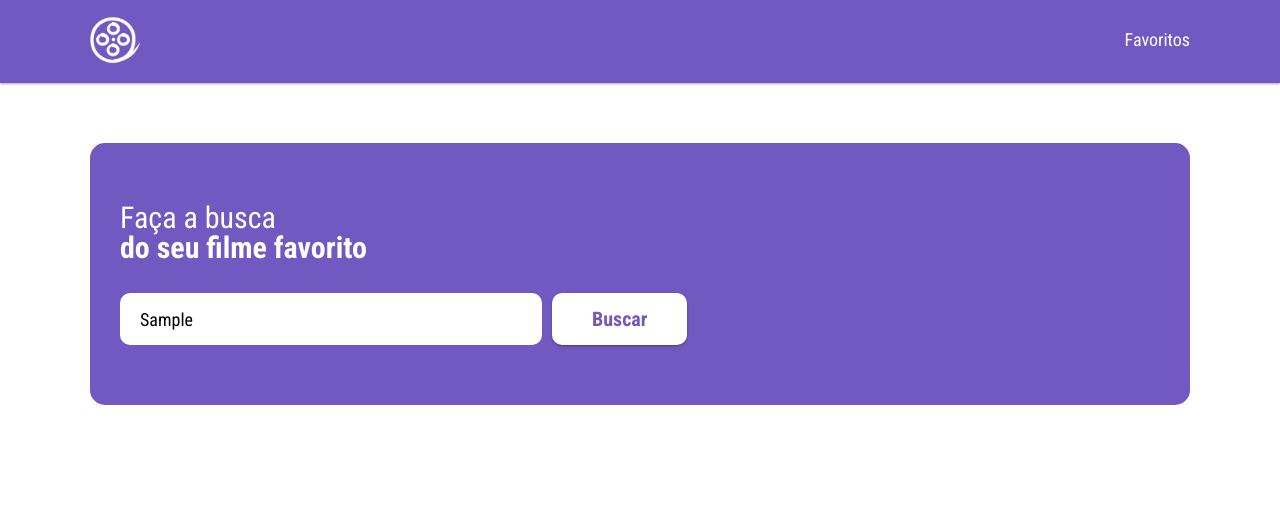
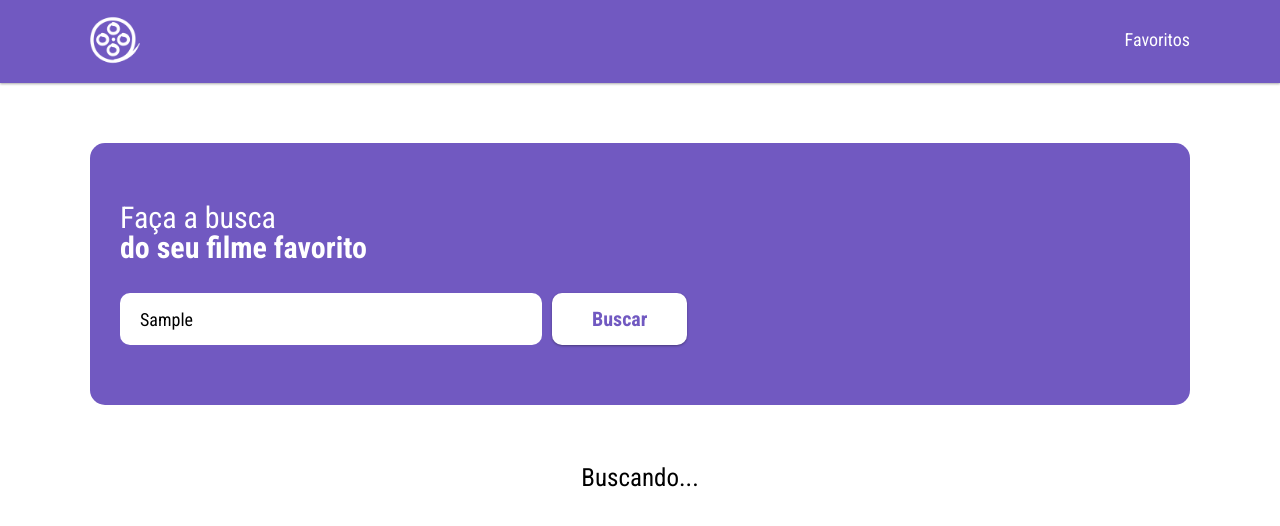
Before and after one commit to Ronaldofj/busca-filmes, a React (Create React App) app: page / in a window 1280 px wide. Both pictures are taken after typing "Sample" into the empty fields and a click on the button "Buscar". Shown: the top 526 px of the page. Built offline with nearby package versions, Linux system fonts and the light colour scheme; no server answers.

Commit message:
status da busca

```diff
--- a/src/pages/Home.jsx
+++ b/src/pages/Home.jsx
@@ -61,6 +61,10 @@ const ListCards = styled.div`
 
   display: flex;
   justify-content: center;
+
+  .aviso{
+    font-size: 25px;
+  }
 `;
 
 
@@ -68,6 +72,7 @@ function Home() {
   const [info, setInfo] = useState({
     filmeName: '',
     favorito: false,
+    buscando: false,
   });
 
   const [filme, setFilme] = useState(undefined);
@@ -105,6 +110,8 @@ function Home() {
   const handleSubmit = async (e) => {
     e.preventDefault();
 
+    setInfo({ ...info, buscando: true });
+
     await axios.get(`http://www.omdbapi.com/?t=${info.filmeName}&apikey=218dfffb`).then((resp) => {
       if (info.filmeName.length < 1) {
         alert('Escreva o nome do Filme!');
@@ -115,6 +122,9 @@ function Home() {
         alert('Filme não encontrado!');
         return false;
       }
+
+      setInfo({ ...info, buscando: false });
+
       setFilme(resp.data);
     });
   };
@@ -140,6 +150,7 @@ function Home() {
       </Form>
       <ListCards>
         {filme && filme !== undefined && <FilmeCard filme={filme} handleClick={() => addFavoritos()} favorito={info.favorito} pagina="home" />}
+        {info.buscando && <p className="aviso">Buscando...</p>}
       </ListCards>
     </Container>
   );
```
